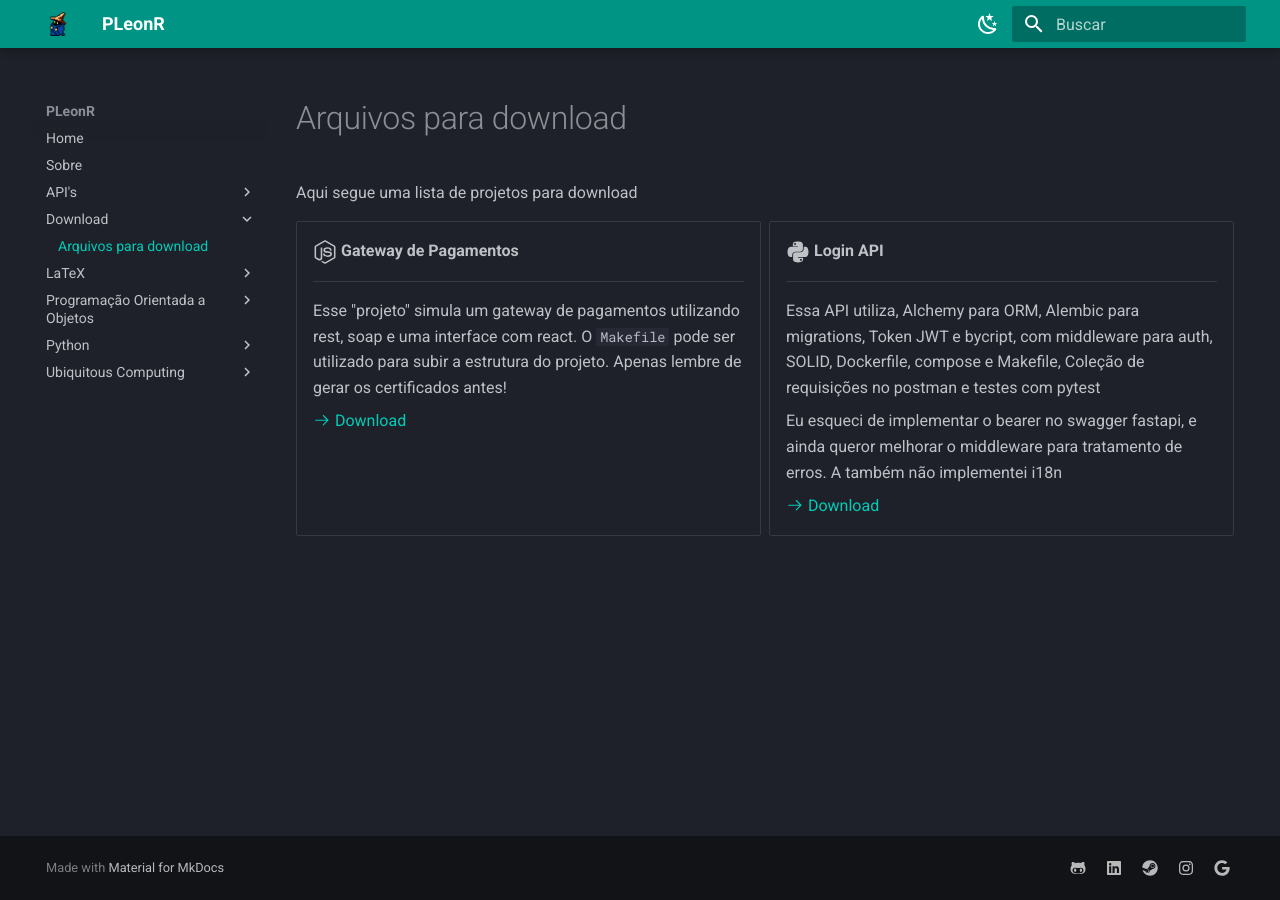
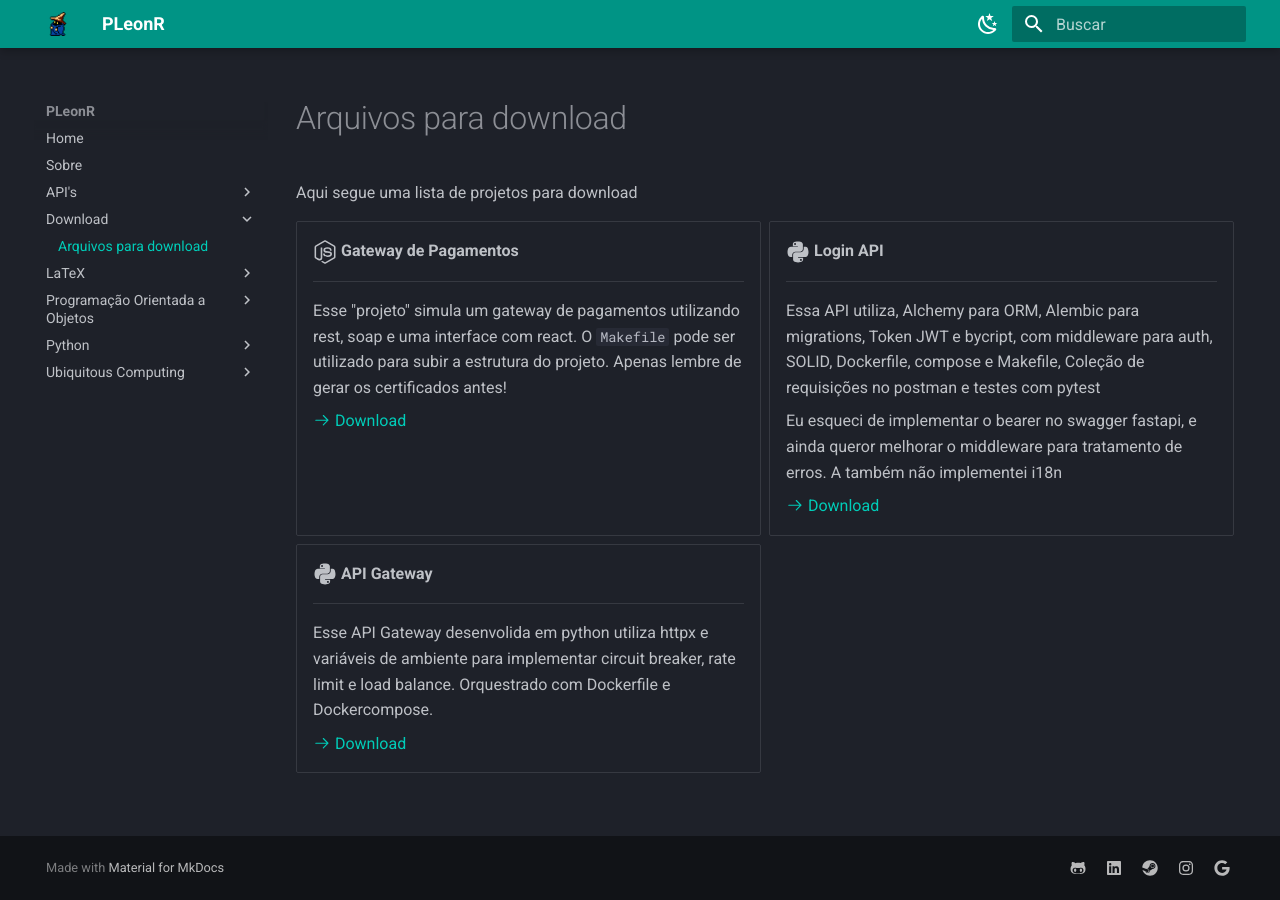
Before and after one commit to pleonr/pleonr.github.io, an MkDocs documentation site: the page built from docs/Download/index.md, in a window 1280 px wide. Built offline with MkDocs 1.6.1 and Material for MkDocs 9.7.7, drawn with Linux system fonts in a browser that asks for light colours.

Commit message:
api-gateway python

```diff
--- a/docs/Download/index.md
+++ b/docs/Download/index.md
@@ -23,4 +23,12 @@ Aqui segue uma lista de projetos para download
 
     [:octicons-arrow-right-24: Download](../static/rest-python.zip){:download="rest-python.zip"}
 
+-   :fontawesome-brands-python:{ .lg .middle } __API Gateway__
+
+    ---
+
+    Esse API Gateway desenvolida em python utiliza httpx e variáveis de ambiente para implementar circuit breaker, rate limit e load balance. Orquestrado com Dockerfile e Dockercompose.
+
+    [:octicons-arrow-right-24: Download](../static/gateway-python.zip){:download="gateway-python.zip"}
+
 </div>
```
Also changed, not shown: 3 other files.
